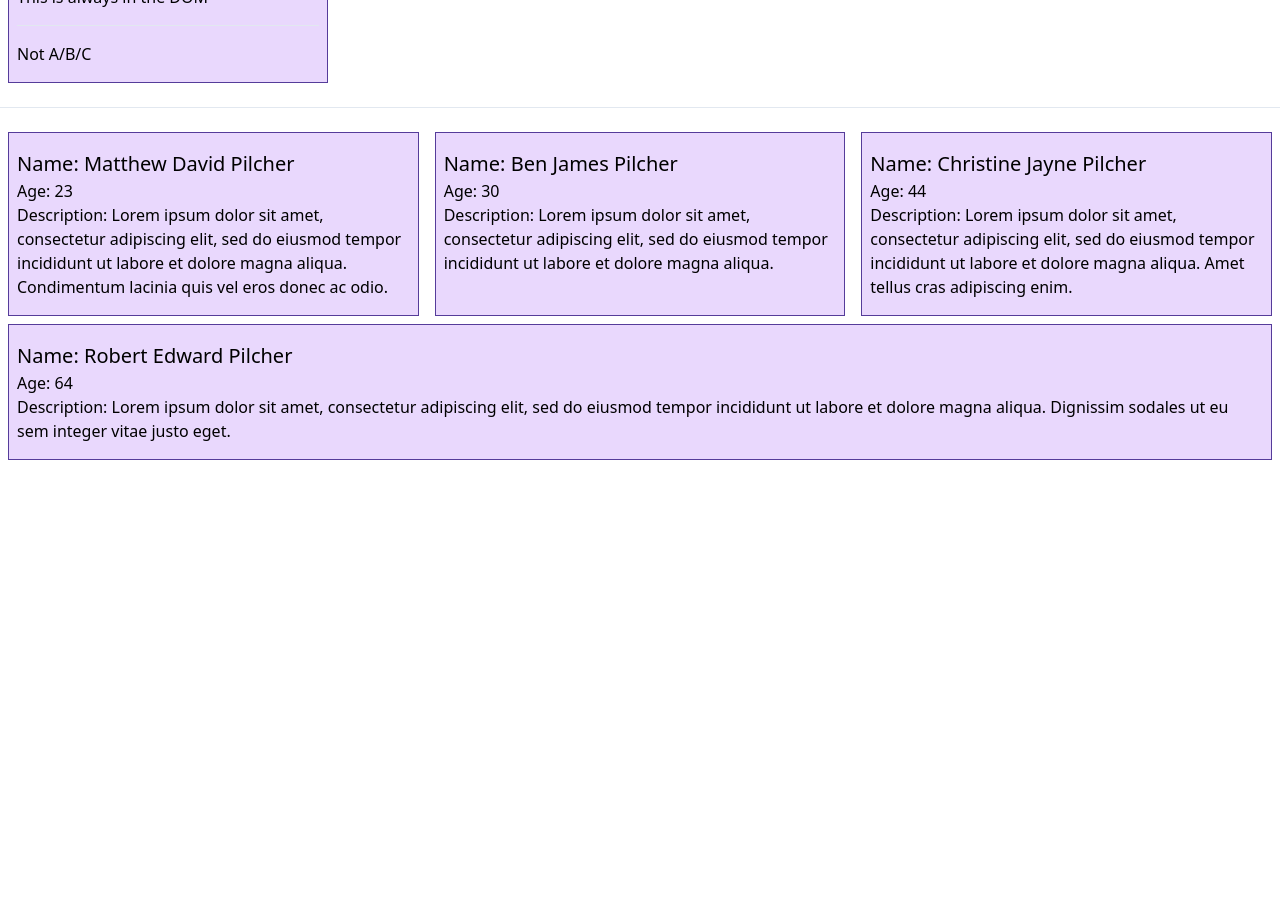
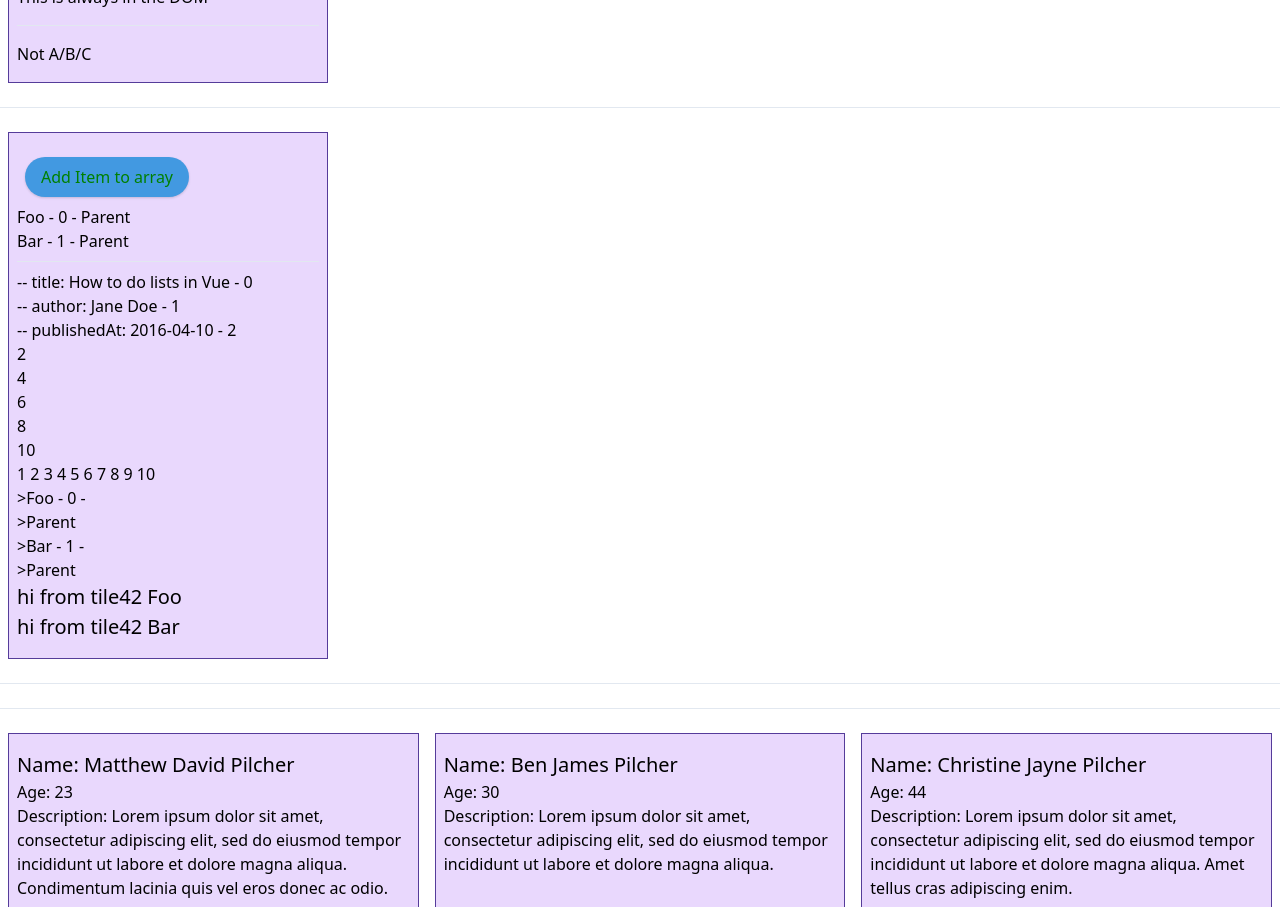
Before and after one commit to howlomogo/playground-1, a Vue app: page / in a window 1280 px wide. Shown: the part 1660-2567 px from the top of the page. Before the commit the page ends 2128 px from the top, so only its background shows below. Built offline with nearby package versions, Linux system fonts and the light colour scheme.

Commit message:
going through vue docs

```diff
--- a/src/App.vue
+++ b/src/App.vue
@@ -28,11 +28,14 @@
       this will be on the root element of that component -->
       <Tile2 class="bg-red-300"/>
 
-
       <hr class="my-6" />
       <Tile3 />
 
+      <hr class="my-6" />
 
+      <Tile4 />
+
+      <hr class="my-6" />
       <hr class="my-6" />
 
       <div class="flex flex-row flex-wrap">
@@ -51,6 +54,7 @@ import HelloWorld from './components/HelloWorld.vue'
 import Nav from './components/Nav.vue'
 import Tile2 from './components/Tile2'
 import Tile3 from './components/Tile3'
+import Tile4 from './components/Tile4'
 
 export default {
   name: 'App',
@@ -58,7 +62,8 @@ export default {
     HelloWorld,
     Nav,
     Tile2,
-    Tile3
+    Tile3,
+    Tile4
   },
   watch: {
     count: function(val, oldVal) {
--- /dev/null
+++ b/src/components/Tile4.vue
@@ -0,0 +1,117 @@
+<template>
+    <div class="card">
+        <ul>
+            <button @click="addItemToArray(true)" class="btn-blue">
+                Add Item to array
+            </button>
+            <!-- index is optional -->
+            <!-- Inside v-for you have full access to parent scope properties. -->
+            <!-- You can also use 'of' instead of 'in' - exactly the same -->
+            <li v-for="(item, index) in items" v-bind:key="index + item.message">
+                {{ item.message }} - {{ index }} - {{ parentMessage }}
+            </li>
+
+            <!-- 2nd argument for 'v-for' on object is the object key -->
+            <!-- 3rd key is the index -->
+            <!-- As a note, if you use v-for you get an error if there is no key
+            However with :for you dont get this error, no idea why
+            -->
+            <!--
+                Note: When iterating over an object, the order is based on the enumeration
+                order of Object.keys(), which is not guaranteed to be consistent across
+                JavaScript engine implementations.
+             -->
+            <hr class="my-2" />
+            <li v-for="(value, name, index) in someObj" v-bind:key="'test1' + index">
+                -- {{ name }}: {{ value }} - {{ index }}
+            </li>
+
+            <li v-for="(n, index) in evenNumbers" v-bind:key="'test2' + index">
+                {{n}}
+            </li>
+
+            <!-- v-for can also take an integer to repeat -->
+            <span v-for="(n, index) in 10" v-bind:key="'test3' + index" >
+                {{ n }}
+            </span>
+
+            <!-- You can also you v-for in template element,
+            note the other elements will need keys... -->
+            <template v-for="(item, index) in items">
+                <p v-bind:key="'test4' + index">>{{ item.message }} - {{ index }} - </p>
+                <p v-bind:key="'test5' + index">>{{ parentMessage }}</p>
+            </template>
+        </ul>
+
+        <!-- You can use v for directly on components
+        and for example pass the props -->
+        <Tile42 v-for="(item, index) in items"
+            v-bind:key="index + 'tile'"
+            v-bind:message="item.message" />
+
+        <!-- Note this also does the same with is, which I believe is required check -->
+        <!-- the todo example here https://vuejs.org/v2/guide/list.html#v-for-with-a-Component -->
+        <!-- <div is="Tile42" v-for="(item, index) in items"
+            v-bind:key="index + 'tile'"
+            v-bind:message="item.message" /> -->
+
+
+    </div>
+</template>
+
+<script>
+
+import Tile42 from './Tile42';
+
+export default {
+    name: 'Tile4',
+    components: {
+        Tile42
+    },
+    data: function() {
+        return {
+            parentMessage: 'Parent',
+            items: [
+                { message: 'Foo' },
+                { message: 'Bar' }
+            ],
+            someObj: {
+                title: 'How to do lists in Vue',
+                author: 'Jane Doe',
+                publishedAt: '2016-04-10'
+            },
+            numbers: [1,2,3,4,5,6,7,8,9,10]
+        }
+    },
+    methods: {
+        addItemToArray: function(shouldPush) {
+            if (shouldPush) {
+                // In vue you can mutate like this
+                this.items.push({
+                    message: 'Cheese'
+                })
+            } else {
+                // OR just replace as normal
+                const newArr = [
+                    { message: 'newFoo' },
+                    { message: 'newBar' }
+                ]
+                this.items = newArr
+            }
+        }
+    },
+    computed: {
+        // Example filtering and not affecting 'numbers'
+        // You could use methods for more complex examples
+        evenNumbers: function() {
+            return this.numbers.filter(function (number) {
+                return number % 2 === 0
+            })
+        }
+    }
+}
+</script>
+
+<style>
+
+</style>
--- /dev/null
+++ b/src/components/Tile42.vue
@@ -0,0 +1,16 @@
+<template>
+    <h2>hi from tile42 {{ message }}</h2>
+</template>
+
+<script>
+export default {
+    name: 'Tile42',
+    props: {
+        message: String
+    }
+}
+</script>
+
+<style>
+
+</style>
```
Also changed, not shown: 1 other file (tests, documents, lock files or other folders).
